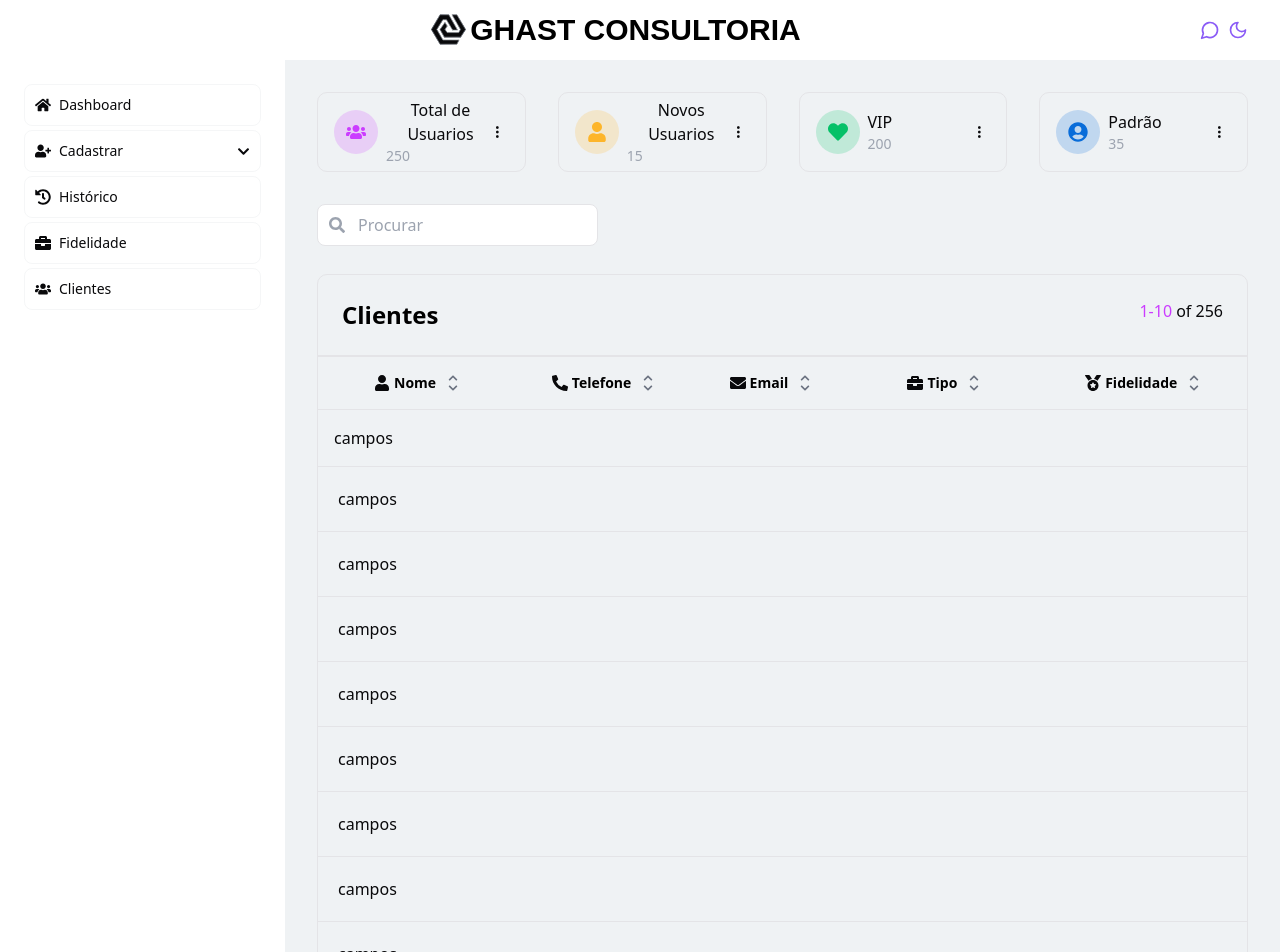
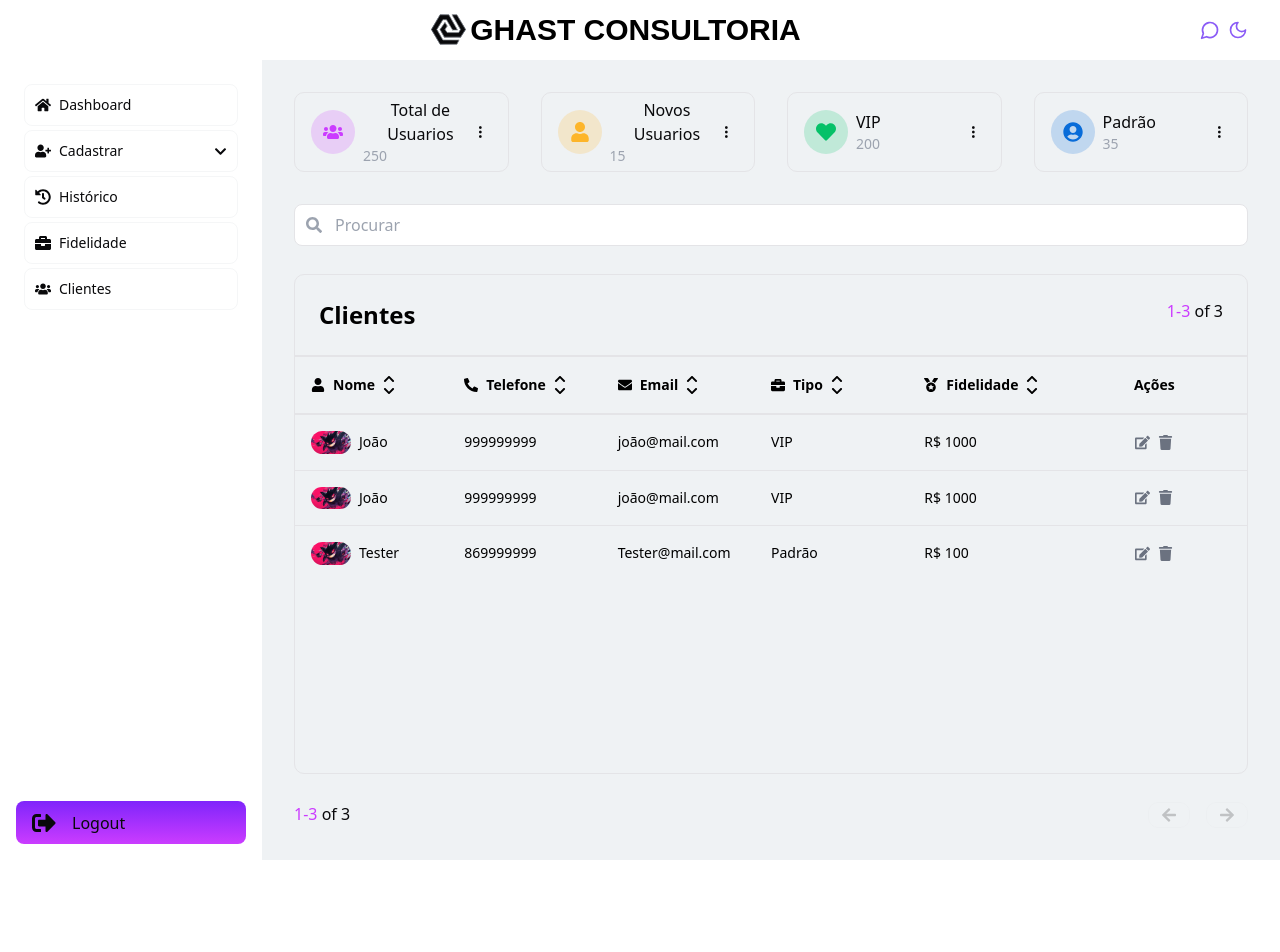
Before and after one commit to Adryanrr/ConsultancyManagement, a Next.js app in the folder ghast/: page /dashboard/clientes in a window 1280 px wide. Shown: the top 952 px of the page. After the commit the page ends 860 px from the top, so only its background shows below. Built offline with nearby package versions, Linux system fonts and the light colour scheme; a web font is replaced by a local one.

Commit message:
page clientes, card cliente

```diff
--- a/ghast/src/app/dashboard/clientes/page.tsx
+++ b/ghast/src/app/dashboard/clientes/page.tsx
@@ -1,3 +1,8 @@
+"use client";
+import { useState } from "react";
+import CardCliente from "@/components/template/CardCliente";
+
+import Image from "next/image";
 import {
   FaUser,
   FaUsers,
@@ -10,6 +15,10 @@ import {
   FaMedal,
   FaChevronUp,
   FaChevronDown,
+  FaTrash,
+  FaEdit,
+  FaArrowLeft,
+  FaArrowRight,
 } from "react-icons/fa";
 
 const filtros = [
@@ -43,44 +52,111 @@ const filtros = [
   },
 ];
 
-const campos = [
+const clientes = [
   {
-    nome: "Nome",
-    icone: FaUser,
+    nome: "João",
+    telefone: "999999999",
+    email: "joão@mail.com",
+    tipo: "VIP",
+    fidelidade: "1000",
   },
   {
-    nome: "Telefone",
-    icone: FaPhoneAlt,
+    nome: "João",
+    telefone: "999999999",
+    email: "joão@mail.com",
+    tipo: "VIP",
+    fidelidade: "1000",
   },
   {
-    nome: "Email",
-    icone: FaEnvelope,
-  },
-  {
-    nome: "Tipo",
-    icone: FaBriefcase,
-  },
-
-  {
-    nome: "Fidelidade",
-    icone: FaMedal,
+    nome: "Tester",
+    telefone: "869999999",
+    email: "Tester@mail.com",
+    tipo: "Padrão",
+    fidelidade: "100",
   },
 ];
 
+const Order = ({
+  columnKey,
+  onSort,
+}: {
+  columnKey: string;
+  onSort: (key: string, direction: "asc" | "desc") => void;
+}) => {
+  return (
+    <div className="flex flex-col">
+      <button onClick={() => onSort(columnKey, "asc")}>
+        <FaChevronUp size={12} className="hover:text-slate-500" />
+      </button>
+      <button onClick={() => onSort(columnKey, "desc")}>
+        <FaChevronDown size={12} className="hover:text-slate-500" />
+      </button>
+    </div>
+  );
+};
+
 export default function Clientes() {
+  const [currentPage, setCurrentPage] = useState(1); // Página atual
+  const itemsPerPage = 10; // Limite de itens por página
+  const [sortConfig, setSortConfig] = useState<{
+    key: keyof (typeof clientes)[0] | null;
+    direction: "asc" | "desc";
+  }>({ key: null, direction: "asc" }); // Configuração de ordenação
+  const [searchTerm, setSearchTerm] = useState(""); // Texto de busca
+  const [selectedCliente, setSelectedCliente] = useState(null);
+
+  const sortedClientes = [...clientes].sort((a, b) => {
+    if (sortConfig.key) {
+      const aValue = a[sortConfig.key].toString().toLowerCase();
+      const bValue = b[sortConfig.key].toString().toLowerCase();
+      if (aValue < bValue) return sortConfig.direction === "asc" ? -1 : 1;
+      if (aValue > bValue) return sortConfig.direction === "asc" ? 1 : -1;
+    }
+    return 0;
+  });
+
+  const filteredClientes = sortedClientes.filter(
+    (cliente) =>
+      cliente.nome.toLowerCase().includes(searchTerm.toLowerCase()) ||
+      cliente.email.toLowerCase().includes(searchTerm.toLowerCase()) ||
+      cliente.telefone.includes(searchTerm)
+  );
+
+  // Paginação
+  const paginatedClientes = filteredClientes.slice(
+    (currentPage - 1) * itemsPerPage,
+    currentPage * itemsPerPage
+  );
+
+  const handleSort = (key: any, direction: any) => {
+    setSortConfig({ key, direction });
+  };
+
+  const handleCardClient = (cliente: any) => {
+    setSelectedCliente(cliente);
+  };
+
   return (
     <div className="bg-[#EFF2F4] dark:bg-dark-main flex flex-col h-full w-full p-8 gap-7">
+      {/* Modal para exibir o cliente */}
+      {selectedCliente && (
+        <CardCliente
+          cliente={selectedCliente}
+          onClose={() => setSelectedCliente(null)}
+        />
+      )}
+      {/* Cartões para o filtro */}
       <div className="flex flex-wrap gap-8 items-center">
         {filtros.map((filtro, index) => (
           <button
             key={index}
-            className="flex-1 flex items-center justify-between border dark:bg-darkSecond p-4  rounded-md h-[80px] w-full"
+            className="flex-1 flex items-center justify-between border dark:bg-darkSecond p-4 rounded-md h-[80px] w-full"
           >
             <div className="flex flex-row items-center gap-2">
               <div className={`${filtro.cor} rounded-full p-3`}>
                 {<filtro.icone className={`${filtro.iconeCor} text-xl`} />}
               </div>
-              <div className="flex-col flex items-start justify-items-start">
+              <div className="flex-col flex xl:items-start justify-items-start">
                 <span className="font-medium">{filtro.nome}</span>
                 <div className="font-extralight text-sm text-gray-400">
                   {filtro.quantidade}
@@ -90,63 +166,150 @@ export default function Clientes() {
             <span className="rotate-90 font-bold">...</span>
           </button>
         ))}
-        <div className="relative flex items-center min-w-[278px]">
+        <div className="relative flex flex-1 items-center min-w-[278px]">
           <FaSearch className="absolute left-3 text-gray-400" />
           <input
-            className="p-2 pl-10 dark:bg-darkSecond border  rounded-sm w-full"
+            className="p-2 pl-10 dark:bg-darkSecond border rounded-sm w-full"
             placeholder="Procurar"
+            value={searchTerm} // Valor do estado
+            onChange={(e) => setSearchTerm(e.target.value)} // Atualiza o valor do estado
           />
         </div>
       </div>
 
-      <div className="flex flex-1 flex-col border  rounded-md">
+      {/* Tabela de clientes */}
+      <div className="flex flex-1 flex-col border rounded-md">
         <div className="flex justify-between p-6 border-b-2">
           <h1 className="font-semibold text-2xl text-black dark:text-white">
             Clientes
           </h1>
           <p>
-            <span className="text-[#CB3CFF]">1-10</span> of 256
+            {filteredClientes.length === 0 ? (
+              "Nenhum cliente encontrado/cadastrado"
+            ) : (
+              <>
+                <span className="text-[#CB3CFF]">
+                  {`${(currentPage - 1) * itemsPerPage + 1}-${
+                    currentPage * itemsPerPage > filteredClientes.length
+                      ? filteredClientes.length
+                      : currentPage * itemsPerPage
+                  }`}
+                </span>{" "}
+                of {filteredClientes.length}
+              </>
+            )}
           </p>
         </div>
-        <div className="flex xl:pl-10">
-          {campos.map((campo, index) => (
+        {/* Header e clientes no mesmo grid */}
+        <div className="overflow-x-auto ">
+          <div className="grid grid-cols-6 items-center p-4 border-b font-semibold text-sm text-black dark:text-white min-w-[800px]">
+            <div className="flex gap-2 items-center">
+              <FaUser />
+              Nome
+              <Order columnKey="nome" onSort={handleSort} />
+            </div>
+            <div className="flex gap-2 items-center">
+              <FaPhoneAlt />
+              Telefone
+              <Order columnKey="telefone" onSort={handleSort} />
+            </div>
+            <div className="flex gap-2 items-center">
+              <FaEnvelope />
+              Email
+              <Order columnKey="email" onSort={handleSort} />
+            </div>
+            <div className="flex gap-2 items-center">
+              <FaBriefcase />
+              Tipo
+              <Order columnKey="tipo" onSort={handleSort} />
+            </div>
+            <div className="flex gap-2 items-center">
+              <FaMedal />
+              Fidelidade
+              <Order columnKey="fidelidade" onSort={handleSort} />
+            </div>
+            <div className="flex gap-2 justify-center">Ações</div>
+          </div>
+
+          {/* Lista de clientes */}
+          <div className="flex-1 flex-col min-w-[800px]">
+            {paginatedClientes.map((cliente, index) => (
               <div
                 key={index}
-              className="flex-1 flex flex-row p-4 gap-1 items-center"
+                className="grid grid-cols-6 items-center p-4 border-t text-sm text-black dark:text-white"
               >
-              {<campo.icone className="" />}
-              <h1 className="font-semibold text-sm text-black dark:text-white">
-                {campo.nome}
-              </h1>
-              <div className="flex flex-col ml-2">
+                <button
+                  className="flex gap-2 items-center"
+                  onClick={() => handleCardClient(cliente)}
+                >
+                  <Image
+                    src="/assets/Gengar4k.jpg"
+                    alt="Cliente"
+                    width={40}
+                    height={30}
+                    className="rounded-full"
+                  />
+                  <h3>{cliente.nome}</h3>
+                </button>
+                <div>{cliente.telefone}</div>
+                <div>{cliente.email}</div>
+                <div>{cliente.tipo}</div>
+                <div>R$ {cliente.fidelidade}</div>
+                <div className="flex gap-2 justify-center">
                   <button className="text-gray-500 hover:text-gray-800">
-                  <FaChevronUp size={10} />
+                    <FaEdit size={15} />
                   </button>
                   <button className="text-gray-500 hover:text-gray-800">
-                  <FaChevronDown size={10} />
+                    <FaTrash size={15} />
                   </button>
                 </div>
               </div>
             ))}
           </div>
-        <div className="flex-1 flex-col">
-          <div className="flex border-t p-4"> campos </div>
-          <div className="flex border-t p-5"> campos </div>
-          <div className="flex border-t p-5"> campos </div>
-          <div className="flex border-t p-5"> campos </div>
-          <div className="flex border-t p-5"> campos </div>
-          <div className="flex border-t p-5"> campos </div>
-          <div className="flex border-t p-5"> campos </div>
-          <div className="flex border-t p-5"> campos </div>
-          <div className="flex border-t p-5"> campos </div>
         </div>
       </div>
 
+      {/* Footer da pagina de clientes */}
       <footer className="flex justify-between">
         <p>
-          <span className="text-[#CB3CFF]">1-10</span> of 256
+          {filteredClientes.length === 0 ? (
+            ""
+          ) : (
+            <>
+              <span className="text-[#CB3CFF]">
+                {`${(currentPage - 1) * itemsPerPage + 1}-${
+                  currentPage * itemsPerPage > filteredClientes.length
+                    ? filteredClientes.length
+                    : currentPage * itemsPerPage
+                }`}
+              </span>{" "}
+              of {filteredClientes.length}
+            </>
+          )}
         </p>
-        <div>Itens por pagina</div>
+
+        <div className="flex gap-4 items-center">
+          <button
+            disabled={currentPage === 1}
+            onClick={() => setCurrentPage(currentPage - 1)}
+            className={`px-3 py-1 border rounded-md ${
+              currentPage === 1 ? "opacity-20 cursor-not-allowed" : ""
+            }`}
+          >
+            <FaArrowLeft />
+          </button>
+          <button
+            disabled={currentPage * itemsPerPage >= clientes.length}
+            onClick={() => setCurrentPage(currentPage + 1)}
+            className={`px-3 py-1 border rounded-md ${
+              currentPage * itemsPerPage >= clientes.length
+                ? "opacity-20 cursor-not-allowed"
+                : ""
+            }`}
+          >
+            <FaArrowRight />
+          </button>
+        </div>
       </footer>
     </div>
   );
--- /dev/null
+++ b/ghast/src/components/template/CardCliente.tsx
@@ -0,0 +1,114 @@
+import Image from "next/image";
+import { FaTimes } from "react-icons/fa";
+
+interface CardClienteProps {
+  cliente: {
+    nome: string;
+    telefone: string;
+    email: string;
+    tipo: string;
+    fidelidade: string;
+  };
+  onClose: () => void;
+}
+
+type StatusType = "Finalizado" | "Em Curso" | "Em Espera";
+
+const contratos: { icone: string; nome: string; status: StatusType }[] = [
+  {
+    icone: "/assets/gengarICON.webp",
+    nome: "Chakra Soft UI Version",
+    status: "Finalizado",
+  },
+  {
+    icone: "/assets/gengarICON.webp",
+    nome: "Add Progress Track",
+    status: "Em Curso",
+  },
+  {
+    icone: "/assets/gengarICON.webp",
+    nome: "Fix Platform Errors",
+    status: "Em Espera",
+  },
+  {
+    icone: "/assets/gengarICON.webp",
+    nome: "Fix Platform Errors",
+    status: "Em Espera",
+  },
+  {
+    icone: "/assets/gengarICON.webp",
+    nome: "Fix Platform Errors",
+    status: "Em Espera",
+  },
+];
+
+export default function CardCliente({ cliente, onClose }: CardClienteProps) {
+  const statusColors = {
+    Finalizado: "bg-green-500 text-white",
+    "Em Curso": "bg-yellow-500 text-white",
+    "Em Espera": "bg-gray-500 text-white",
+  };
+
+  return (
+    // fundo preto
+    <div className="fixed inset-0 bg-black bg-opacity-80 flex items-center justify-center z-50">
+      {/*  card separando fecha e conteudo */}
+      <div className="bg-white dark:bg-dark-main w-[800px] p-6 rounded-md shadow-lg flex flex-col gap-4">
+        {/* botão fechar */}
+        <div className="flex justify-end">
+          <button
+            onClick={onClose}
+            className="text-gray-500 hover:text-gray-800"
+          >
+            <FaTimes size={20} />
+          </button>
+        </div>
+        {/* conteudo do card */}
+        <div className="flex flex-col lg:flex-row justify-between gap-8">
+          {/* imagem e informações do cliente */}
+          <div className="flex flex-col gap-3 items-center w-full lg:w-1/2">
+            <img
+              src="/assets/Gengar4k.jpg"
+              alt={cliente.nome}
+              className="rounded-full w-24 h-24 border"
+            />
+            <h2 className="text-xl font-semibold">{cliente.nome}</h2>
+            <div className="gap-2 flex flex-col">
+              <p><strong>Email:</strong>  {cliente.email}</p>
+              <p><strong>Telefone:</strong>  {cliente.telefone}</p>
+              <p><strong>Tipo:</strong>  {cliente.tipo}</p>
+              <p><strong>Fidelidade: R$</strong>  {cliente.fidelidade}</p>
+            </div>
+          </div>
+          {/* linhas separando */}
+          <div className="flex border border-r-slate-300/20"></div>
+          {/* contratos realizados */}
+          <div className="flex flex-col gap-5 items-center w-full lg:w-1/2">
+            <h2 className="text-xl font-semibold">Contratos realizados</h2>
+            <div className="flex flex-col border h-full w-full rounded-md min-w-[250px] max-h-[200px] overflow-y-auto">
+              {contratos.map((contrato, index) => (
+                <div
+                  key={index}
+                  className="flex items-center gap-3 border-b p-2 justify-between"
+                >
+                  <div className="flex gap-2 items-center">
+                    <Image
+                      src={contrato.icone}
+                      alt={contrato.nome}
+                      width={30}
+                      height={30}
+                    />
+                    <p className="font-semibold">{contrato.nome}</p>
+                  </div>
+                  <div className={`w-24 items-center text-center justify-center text-sm text-gray-500 border font-light rounded-md p-2 ${statusColors[contrato.status]}`}>
+                    {contrato.status}
+                  </div>
+                </div>
+              ))}
+            </div>
+          </div>
+        </div>
+      </div>
+    </div>
+  );
+}
--- a/ghast/src/components/template/SideBar.tsx
+++ b/ghast/src/components/template/SideBar.tsx
@@ -60,7 +60,7 @@ export default function SideBar() {
         <ItemSideBar href="/dashboard/clientes" icone={FaUsers} texto="Clientes" />
       </nav>
         <button
-          className="bg-gradient-to-t rounded-sm from-[#CB3CFF] to-[#7F25FB] items-center flex h-[43px] w-[253px] gap-4 p-4"
+          className="bg-gradient-to-t rounded-sm from-[#CB3CFF] to-[#7F25FB] items-center flex h-[43px] w-[230px] gap-4 p-4"
           onClick={() => ""}
         >
           <FaSignOutAlt size={24} />
```
Lines whose indentation alone changed are shown as unchanged.
